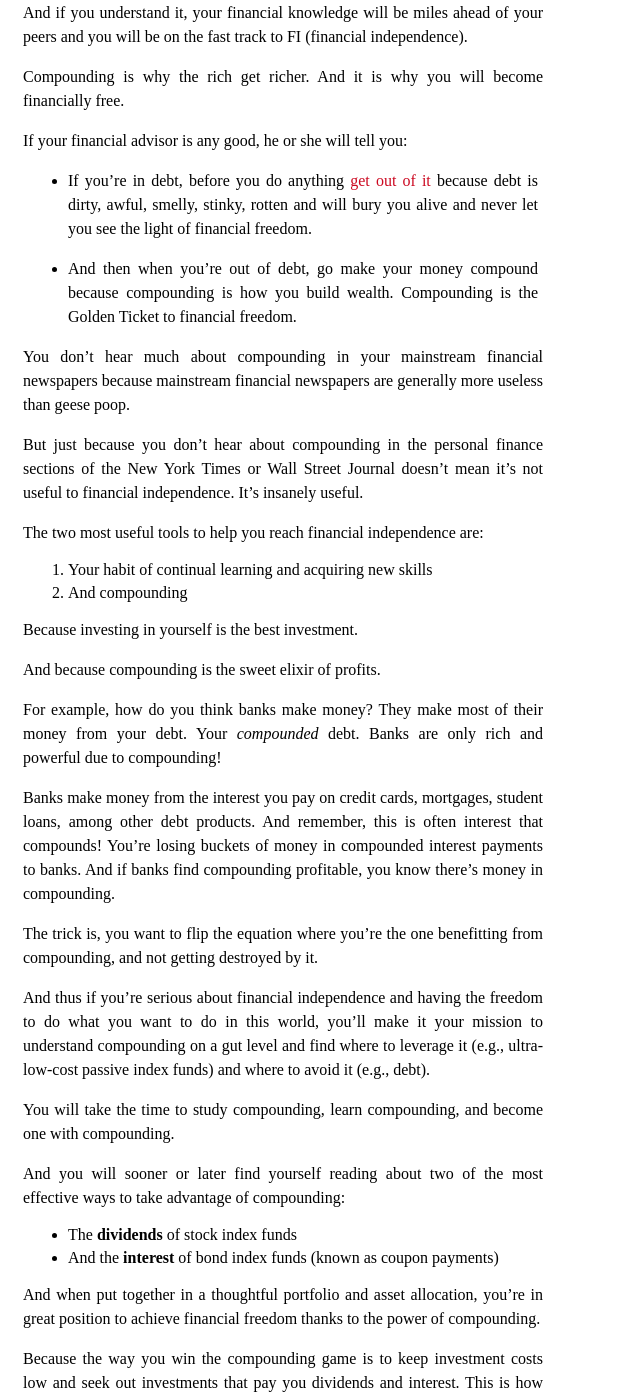
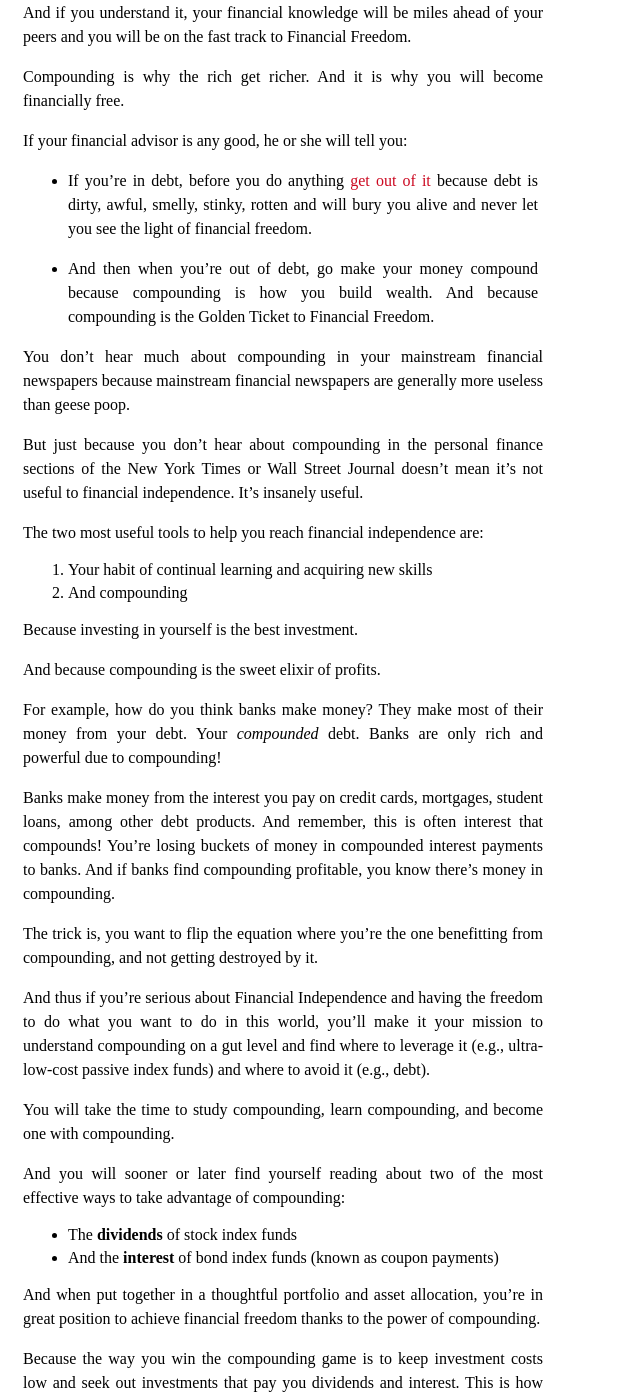
Before and after one commit to danilosierrac/gilbert-index, a Jekyll site: the page built from _posts/2017-03-15-sweet-compounding.md, in a window 1280 px wide and 1400 px high, scrolled down 318 px. Shown: the whole window, without its empty margins (0-640 px from the left). Built offline with Jekyll 4.4.1, drawn with Linux system fonts in a browser that asks for light colours; some of the changed text lies outside the part shown.

Commit message:
article: Edited Sweet Compounding

```diff
--- a/_posts/2017-03-15-sweet-compounding.md
+++ b/_posts/2017-03-15-sweet-compounding.md
@@ -9,7 +9,7 @@ If there is one thing you can do today, right now, to improve your financial pos
 
 Because compounding can make you rich.
 
-The single most important concept in finance and investing is **compounding**. And if you understand it, your financial knowledge will be miles ahead of your peers and you will be on the fast track to FI (financial independence).
+The single most important concept in finance and investing is **compounding**. And if you understand it, your financial knowledge will be miles ahead of your peers and you will be on the fast track to Financial Freedom.
 
 Compounding is why the rich get richer. And it is why you will become financially free.
 
@@ -17,7 +17,7 @@ If your financial advisor is any good, he or she will tell you:
 
 * If you’re in debt, before you do anything [get out of it](http://www.mrmoneymustache.com/2012/04/18/news-flash-your-debt-is-an-emergency/) because debt is dirty, awful, smelly, stinky, rotten and will bury you alive and never let you see the light of financial freedom.
 
-* And then when you’re out of debt, go make your money compound because compounding is how you build wealth. Compounding is the Golden Ticket to financial freedom.
+* And then when you’re out of debt, go make your money compound because compounding is how you build wealth. And because compounding is the Golden Ticket to Financial Freedom.
 
 You don’t hear much about compounding in your mainstream financial newspapers because mainstream financial newspapers are generally more useless than geese poop.
 
@@ -38,7 +38,7 @@ Banks make money from the interest you pay on credit cards, mortgages, student l
 
 The trick is, you want to flip the equation where you’re the one benefitting from compounding, and not getting destroyed by it.
 
-And thus if you’re serious about financial independence and having the freedom to do what you want to do in this world, you’ll make it your mission to understand compounding on a gut level and find where to leverage it (e.g., ultra-low-cost passive index funds) and where to avoid it (e.g., debt).
+And thus if you’re serious about Financial Independence and having the freedom to do what you want to do in this world, you’ll make it your mission to understand compounding on a gut level and find where to leverage it (e.g., ultra-low-cost passive index funds) and where to avoid it (e.g., debt).
 
 You will take the time to study compounding, learn compounding, and become one with compounding.
 
```
